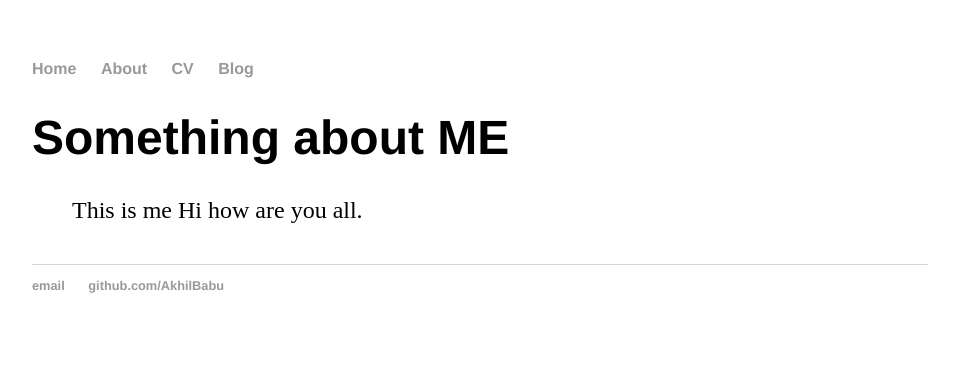
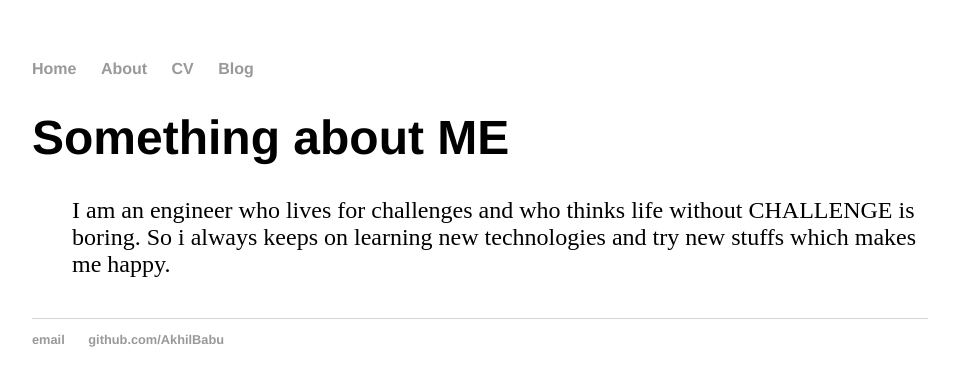
Before and after one commit to AkhilBabu94/AkhilBabu94.github.io, a Jekyll site: the page built from about/index.html, in a window 1280 px wide. Shown: the top 386 px of the page, without its empty margins (160-1119 px from the left). Built offline with Jekyll 4.4.1, drawn with Linux system fonts in a browser that asks for light colours.

Commit message:
Update index.html

```diff
--- a/about/index.html
+++ b/about/index.html
@@ -4,5 +4,5 @@ title: Something about ME
 ---
 	<h1>{{ page.title }}</h1>
 	<ul class="posts">
-This is me Hi how are you all.
+I am an engineer who lives for challenges and who thinks life without CHALLENGE is boring. So i always keeps on learning new technologies and try new stuffs which makes me happy.
 	</ul>
```
